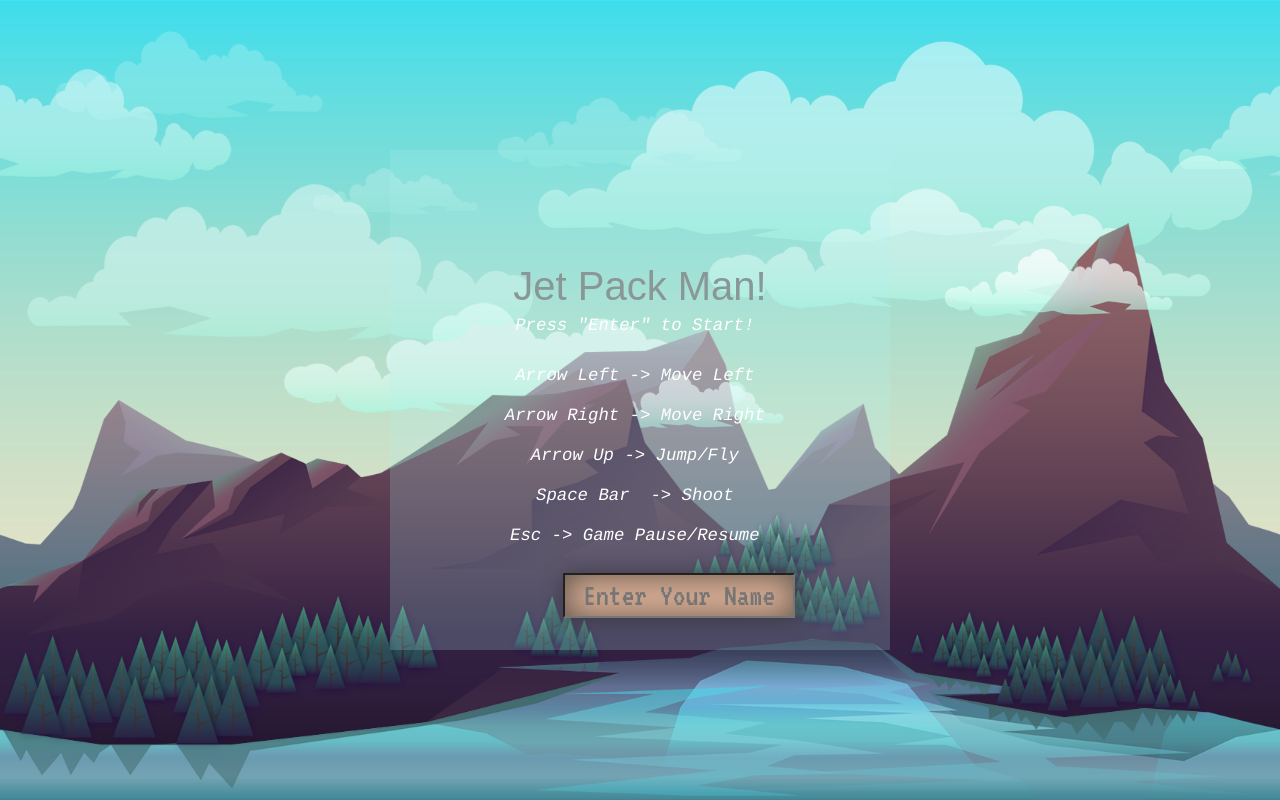
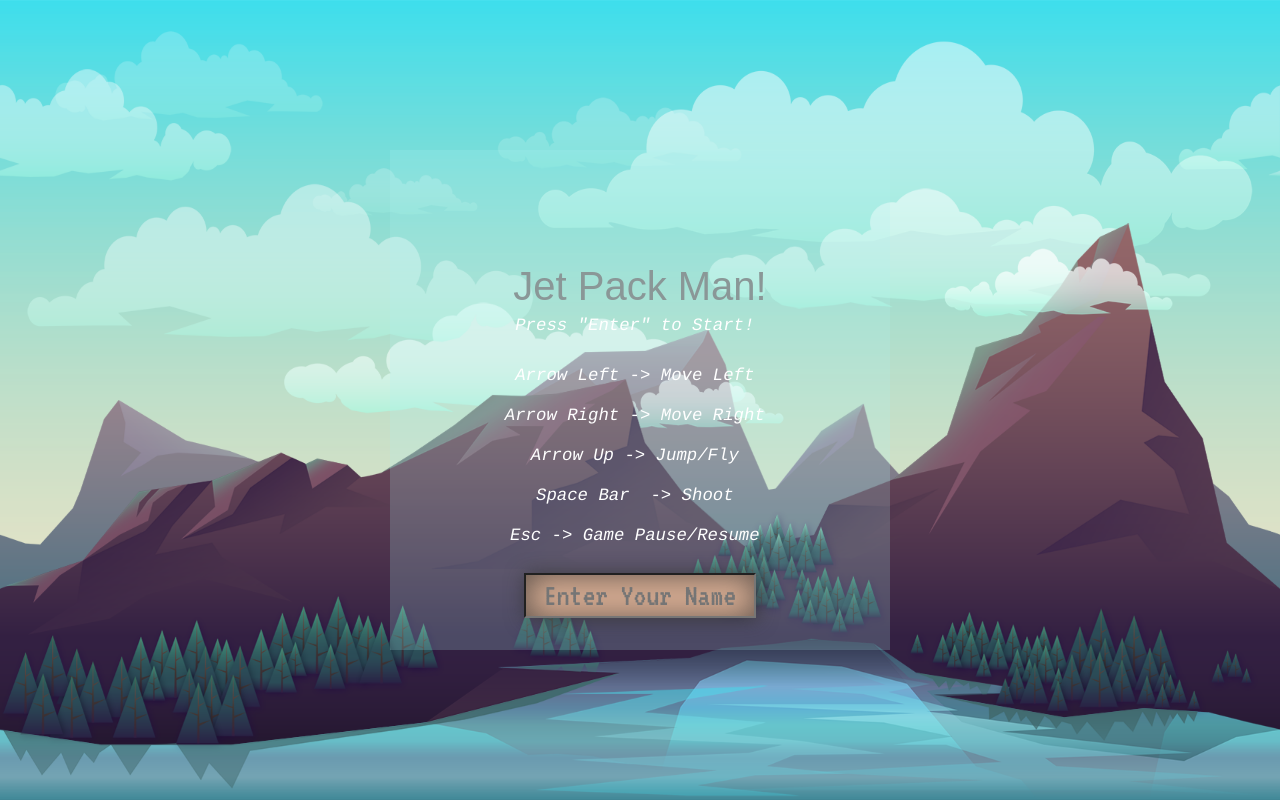
Before and after one commit to gvilaboim/jet_pack_man, a plain HTML site: page jet_pack_man/index.html in a window 1280 px wide. Shown: the top 800 px of the page. Drawn offline with Linux system fonts and the light colour scheme.

Commit message:
fix image

```diff
--- a/jet_pack_man/css/style.css
+++ b/jet_pack_man/css/style.css
@@ -95,7 +95,9 @@ button:hover
 #pname{
     position: absolute;
     top:38%;
-    left:44%;
+    left: 40%;
+    right: 40%;
+    margin:auto;
 
     background-color:   #DEB297;
     display: inline;
--- a/jet_pack_man/js/DOM.js
+++ b/jet_pack_man/js/DOM.js
@@ -7,8 +7,11 @@ window.addEventListener('DOMContentLoaded', (event) => {
 });
 
 function mainMenu()
+{
 
-{  let s = document.getElementById("shop")
+     new Monster(0,0,0, 0,0)
+     new Pipe(0,0)
+    let s = document.getElementById("shop")
     document.body.style.backgroundImage = ``;
     s.style.display="block"
     s.style.zIndex = "1";
```
